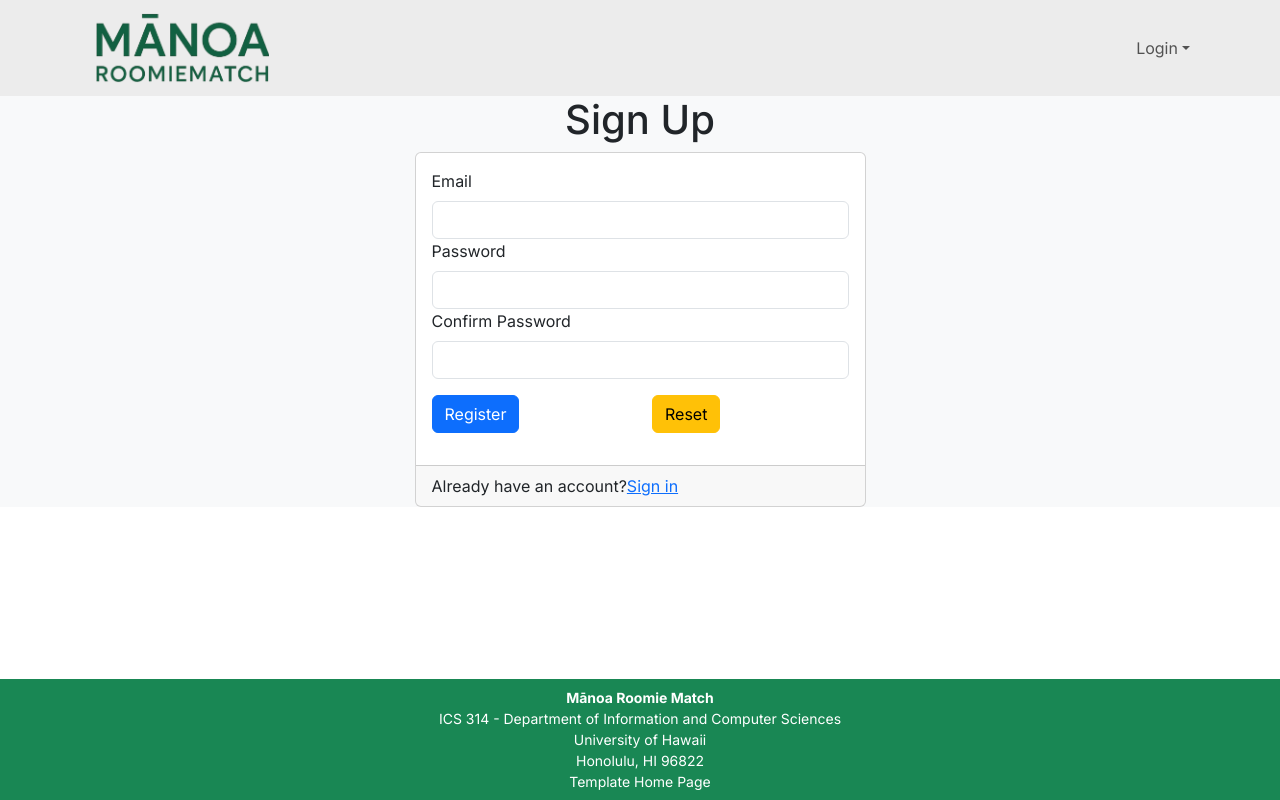
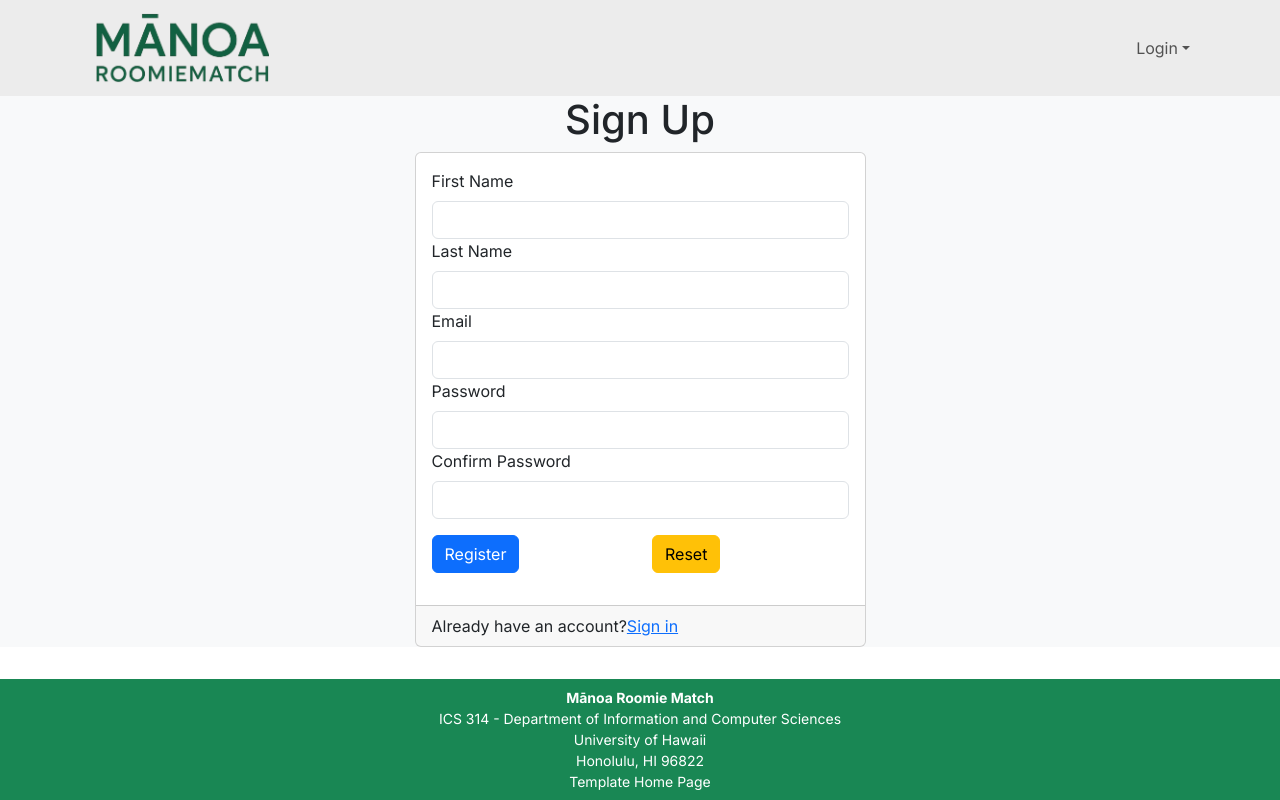
Before and after one commit to manoaroomiematch/manoaroomiematch, a Next.js app: page /auth/signup in a window 1280 px wide. Built offline with nearby package versions, Linux system fonts and the light colour scheme; no server answers.

Commit message:
adjusted and link the sign up page to the database and survey

```diff
--- a/prisma/seed.ts
+++ b/prisma/seed.ts
@@ -30,6 +30,8 @@ async function main() {
       create: {
         userId: user.id,
         name,
+        firstName,
+        lastName,
         email: account.email,
       },
     });
--- a/src/app/auth/signup/page.tsx
+++ b/src/app/auth/signup/page.tsx
@@ -1,13 +1,17 @@
 'use client';
 
 import { signIn } from 'next-auth/react';
+import { useRouter } from 'next/navigation';
 import { useForm } from 'react-hook-form';
 import { yupResolver } from '@hookform/resolvers/yup';
 import * as Yup from 'yup';
-import { Card, Col, Container, Button, Form, Row } from 'react-bootstrap';
+import { Card, Col, Container, Button, Form, Row, Alert } from 'react-bootstrap';
 import { createUser } from '@/lib/dbActions';
+import { useState } from 'react';
 
 type SignUpForm = {
+  firstName: string;
+  lastName: string;
   email: string;
   password: string;
   confirmPassword: string;
@@ -16,7 +20,12 @@ type SignUpForm = {
 
 /** The sign up page. */
 const SignUp = () => {
+  const router = useRouter();
+  const [submitError, setSubmitError] = useState<string | null>(null);
+
   const validationSchema = Yup.object().shape({
+    firstName: Yup.string().required('First Name is required'),
+    lastName: Yup.string().required('Last Name is required'),
     email: Yup.string().required('Email is required').email('Email is invalid'),
     password: Yup.string()
       .required('Password is required')
@@ -37,10 +46,31 @@ const SignUp = () => {
   });
 
   const onSubmit = async (data: SignUpForm) => {
-    // console.log(JSON.stringify(data, null, 2));
-    await createUser(data);
-    // After creating, signIn with redirect to the add page
-    await signIn('credentials', { callbackUrl: '/add', ...data });
+    setSubmitError(null);
+    try {
+      // console.log(JSON.stringify(data, null, 2));
+      await createUser(data);
+      // After creating, signIn with redirect to the lifestyle survey page
+      const result = await signIn('credentials', {
+        callbackUrl: '/lifestyle-survey',
+        email: data.email,
+        password: data.password,
+        redirect: false,
+      });
+      if (result?.error) {
+        setSubmitError('Sign in failed after registration. Please try logging in.');
+      } else if (result?.ok) {
+        router.push('/lifestyle-survey');
+        router.refresh();
+      }
+    } catch (error: any) {
+      console.error('Registration error:', error);
+      if (error.message === 'Email already exists' || (error.message && error.message.includes('Unique constraint'))) {
+        setSubmitError('This email is already registered.');
+      } else {
+        setSubmitError(`Registration failed: ${error.message || 'Unknown error'}`);
+      }
+    }
   };
 
   return (
@@ -49,9 +79,34 @@ const SignUp = () => {
         <Row className="justify-content-center">
           <Col xs={5}>
             <h1 className="text-center">Sign Up</h1>
+            {submitError && (
+              <Alert variant="danger" onClose={() => setSubmitError(null)} dismissible>
+                {submitError}
+              </Alert>
+            )}
             <Card>
               <Card.Body>
                 <Form onSubmit={handleSubmit(onSubmit)}>
+                  <Form.Group className="form-group">
+                    <Form.Label>First Name</Form.Label>
+                    <input
+                      type="text"
+                      {...register('firstName')}
+                      className={`form-control ${errors.firstName ? 'is-invalid' : ''}`}
+                    />
+                    <div className="invalid-feedback">{errors.firstName?.message}</div>
+                  </Form.Group>
+
+                  <Form.Group className="form-group">
+                    <Form.Label>Last Name</Form.Label>
+                    <input
+                      type="text"
+                      {...register('lastName')}
+                      className={`form-control ${errors.lastName ? 'is-invalid' : ''}`}
+                    />
+                    <div className="invalid-feedback">{errors.lastName?.message}</div>
+                  </Form.Group>
+
                   <Form.Group className="form-group">
                     <Form.Label>Email</Form.Label>
                     <input
--- a/src/lib/dbActions.ts
+++ b/src/lib/dbActions.ts
@@ -6,17 +6,42 @@ import { calculateCompatibility, calculateOverallScore } from './compatibility';
 
 /**
  * Creates a new user in the database.
- * @param credentials, an object with the following properties: email, password.
+ * @param credentials, an object with the following properties: email, password, firstName, lastName.
  */
-export async function createUser(credentials: { email: string; password: string }) {
+export async function createUser(credentials: {
+  email: string;
+  password: string;
+  firstName: string;
+  lastName: string;
+}) {
   // console.log(`createUser data: ${JSON.stringify(credentials, null, 2)}`);
   const password = await hash(credentials.password, 10);
-  await prisma.user.create({
-    data: {
-      email: credentials.email,
-      password,
-    },
-  });
+
+  try {
+    await prisma.$transaction(async (tx) => {
+      const user = await tx.user.create({
+        data: {
+          email: credentials.email,
+          password,
+        },
+      });
+
+      await tx.userProfile.create({
+        data: {
+          userId: user.id,
+          email: credentials.email,
+          firstName: credentials.firstName,
+          lastName: credentials.lastName,
+          name: `${credentials.firstName} ${credentials.lastName}`,
+        },
+      });
+    });
+  } catch (error: any) {
+    if (error.code === 'P2002') {
+      throw new Error('Email already exists');
+    }
+    throw error;
+  }
 }
 
 /**
```
Also changed, not shown: config/settings.development.json (+0 -7 lines).
